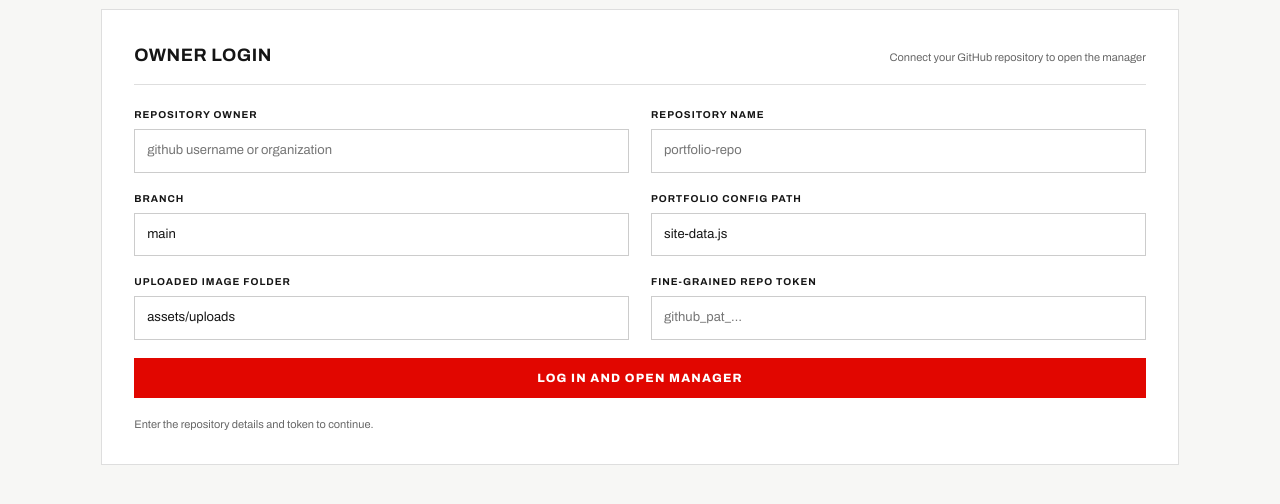
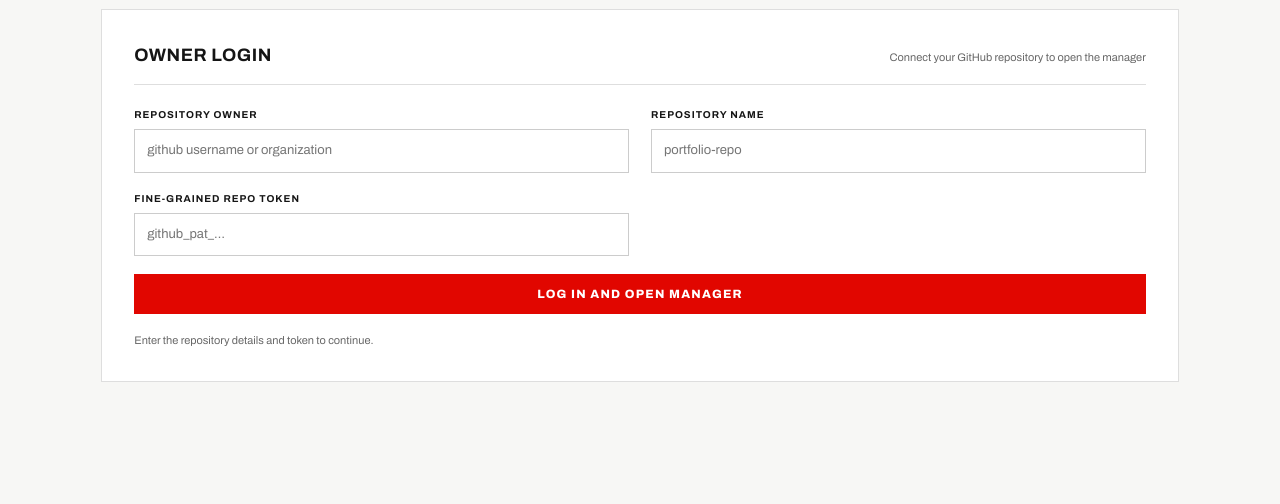
Before and after one commit to kamila11441/photoportfolioRED, a plain HTML site: page manager.html in a window 1280 px wide. Shown: the part 336-840 px from the top of the page. Drawn offline with Linux system fonts and the light colour scheme.

Commit message:
Simplify owner login form by removing unnecessary fields
Removed fields for branch, portfolio config path, and uploaded image folder from the owner login form.

```diff
--- a/manager.html
+++ b/manager.html
@@ -25,9 +25,6 @@
       <div class="form-grid">
         <div class="field"><label for="repoOwner">Repository owner</label><input id="repoOwner" type="text" autocomplete="off" placeholder="github username or organization"></div>
         <div class="field"><label for="repoName">Repository name</label><input id="repoName" type="text" autocomplete="off" placeholder="portfolio-repo"></div>
-        <div class="field"><label for="repoBranch">Branch</label><input id="repoBranch" type="text" value="main" autocomplete="off"></div>
-        <div class="field"><label for="configPath">Portfolio config path</label><input id="configPath" type="text" value="site-data.js" autocomplete="off"></div>
-        <div class="field"><label for="imagePath">Uploaded image folder</label><input id="imagePath" type="text" value="assets/uploads" autocomplete="off"></div>
         <div class="field"><label for="repoToken">Fine-grained repo token</label><input id="repoToken" type="password" autocomplete="off" spellcheck="false" placeholder="github_pat_…"></div>
         <div class="field full"><button class="save" id="connectRepo" type="button">Log in and open manager</button><p class="muted" id="repoStatus" role="status" aria-live="polite">Enter the repository details and token to continue.</p></div>
       </div>
```
